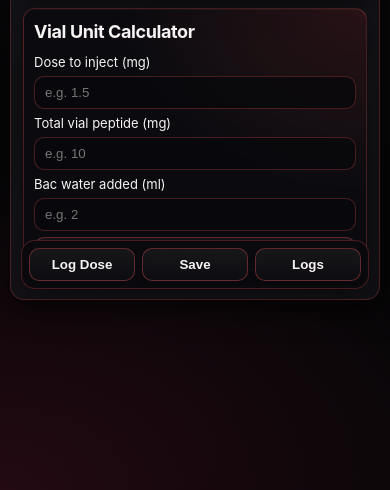
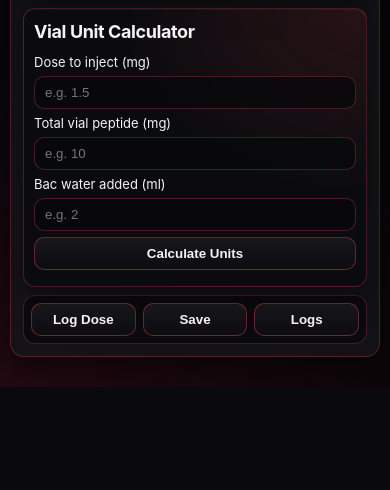
Before and after one commit to OvO-ZeD/peptide-tracker-app, a Flask app: page / in a window 390 px wide. Shown: the part 1225-1715 px from the top of the page. After the commit the page ends 1612 px from the top, so only its background shows below. Run offline with Flask 3, Linux system fonts and the light colour scheme.

Commit message:
fix(mobile): prevent quick actions from overlapping calculator

```diff
--- a/style.css
+++ b/style.css
@@ -10,7 +10,7 @@
   --red: #ff4d4d;
   --red-2: #ff2a6d;
   --glow: rgba(255, 77, 77, 0.28);
-  --mobile-actions-offset: calc(180px + env(safe-area-inset-bottom));
+  --mobile-actions-offset: calc(20px + env(safe-area-inset-bottom));
 }
 * { box-sizing: border-box; }
 body {
@@ -152,5 +152,5 @@ input:focus { outline: none; border-color: rgba(255,77,77,.8); box-shadow: 0 0 0
   h1 { font-size:28px; }
   h2 { font-size:21px; }
   h3 { font-size:18px; }
-  .mobile-quick-actions { display:grid; grid-template-columns:repeat(3,1fr); gap:7px; position:fixed; left:10px; right:10px; bottom:calc(10px + env(safe-area-inset-bottom)); z-index:20; padding:7px; border:1px solid var(--border); border-radius:14px; background: rgba(10,10,14,.94); }
+  .mobile-quick-actions { display:grid; grid-template-columns:repeat(3,1fr); gap:7px; position:static; margin-top:8px; padding:7px; border:1px solid var(--border); border-radius:12px; background: rgba(10,10,14,.94); }
 }
--- a/templates/index.html
+++ b/templates/index.html
@@ -7,7 +7,7 @@
   <meta name="apple-mobile-web-app-status-bar-style" content="black-translucent">
   <meta name="apple-mobile-web-app-title" content="Peptide Tracker">
   <title>Peptide Tracker</title>
-  <link rel="stylesheet" href="style.css?v=20260521e">
+  <link rel="stylesheet" href="style.css?v=20260521f">
   <link rel="manifest" href="manifest.webmanifest">
 </head>
 <body class="theme-dark density-clinical">
@@ -99,6 +99,6 @@
     </main>
   </div>
 
-  <script src="script.js?v=20260521e"></script>
+  <script src="script.js?v=20260521f"></script>
 </body>
 </html>
```
